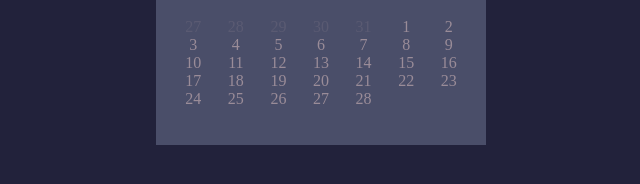
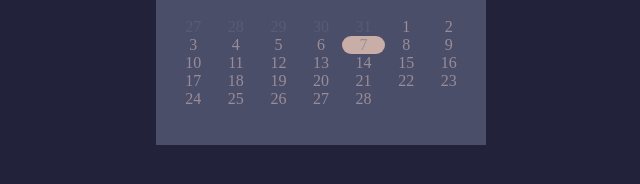
Before and after one commit to Skyvlor/Calendario, a plain HTML site: page index.html in a window 1280 px wide. Shown: the part 280-464 px from the top of the page, 319-959 px from the left. Drawn offline with Linux system fonts and the light colour scheme.

Commit message:
se agrega un clase para el dia actual, hasta el momento funcionando bien, sin errores

```diff
--- a/Controlador/calendario.js
+++ b/Controlador/calendario.js
@@ -50,8 +50,33 @@ function writeMonth(month) {
   }
 
   for (let i = 1; i <= getTotalDays(month); i++) {
-    dates.innerHTML += `<div >${i}</div>`;
+    let dayclass = "";
+    //dates.innerHTML += `<div >${i}</div>`;
+
+    if (
+      i === esteDia() &&
+      monthNumber === esteMes() &&
+      currentYear === esteAno()
+    ) {
+      dayclass = "estedia";
+      //Aquí se generaba un error y es que toma el día actual pero suma uno al dia siguiente.
+    }
+    dates.innerHTML += `<div class = ${dayclass}>${i}</div>`;
   }
+}
+
+function esteDia() {
+  let estedia = new Date().getDate();
+
+  return estedia;
+}
+function esteMes() {
+  let estemes = new Date().getMonth();
+  return estemes;
+}
+function esteAno() {
+  let esteano = new Date().getFullYear();
+  return esteano;
 }
 
 function getTotalDays(month) {
--- a/Vista/style.css
+++ b/Vista/style.css
@@ -71,6 +71,11 @@ body {
   opacity: 0.2;
 }
 
+.estedia {
+  background-color: #c9ada7;
+  border-radius: 10px;
+}
+
 #dates {
   display: grid;
   grid-template-columns: repeat(7, 1fr);
```
